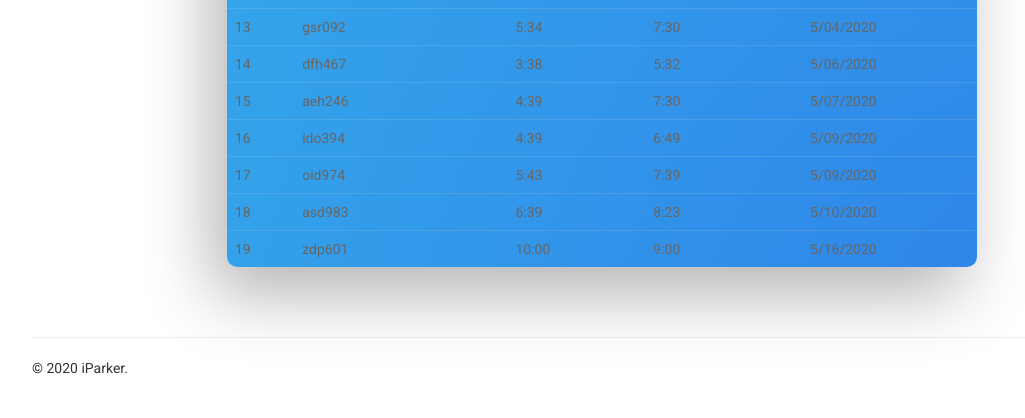
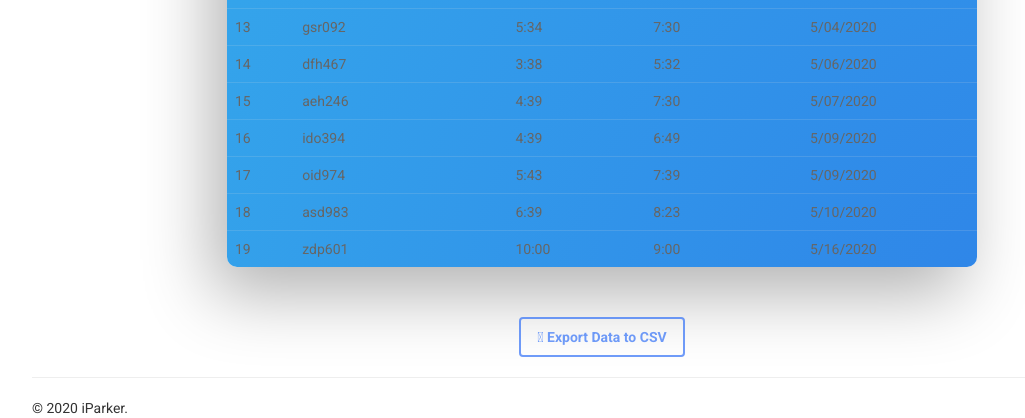
Before and after one commit to JasserEdge/iParker-QA, a PHP site: page /adminlog2.php in a window 1280 px wide. Shown: the part 649-1067 px from the top of the page, without its empty margins (38-1063 px from the left). Before the commit the page ends 1023 px from the top, so only its background shows below. Run offline with PHP 8.4, Linux system fonts and the light colour scheme; style sheets or scripts are compiled from the project's sources; some libraries are stand-ins or nearby versions.

Commit message:
export to csv button

```diff
--- a/adminlog2.php
+++ b/adminlog2.php
@@ -227,7 +227,10 @@
   </div>
 </div>
 
+<form method="post" action="export.php" align="center">
 
+                     <input class="btn btn-primary my-4" type="submit" name="export" value="&#xf019 Export Data to CSV" class="button fa fa-download" />
+                </form>
 <!-- Footer -->
 <?php include "footer.php"; ?>
 </body>
```
